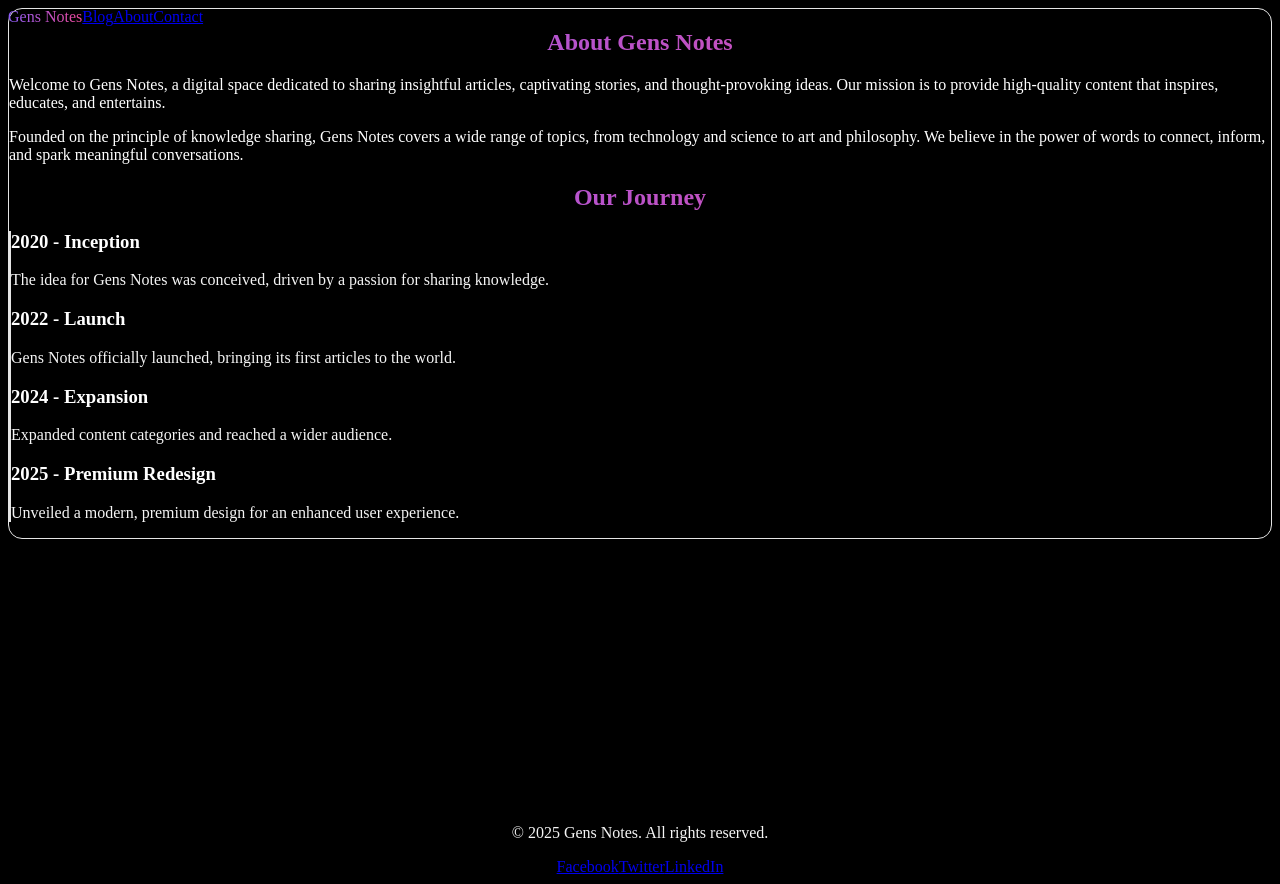
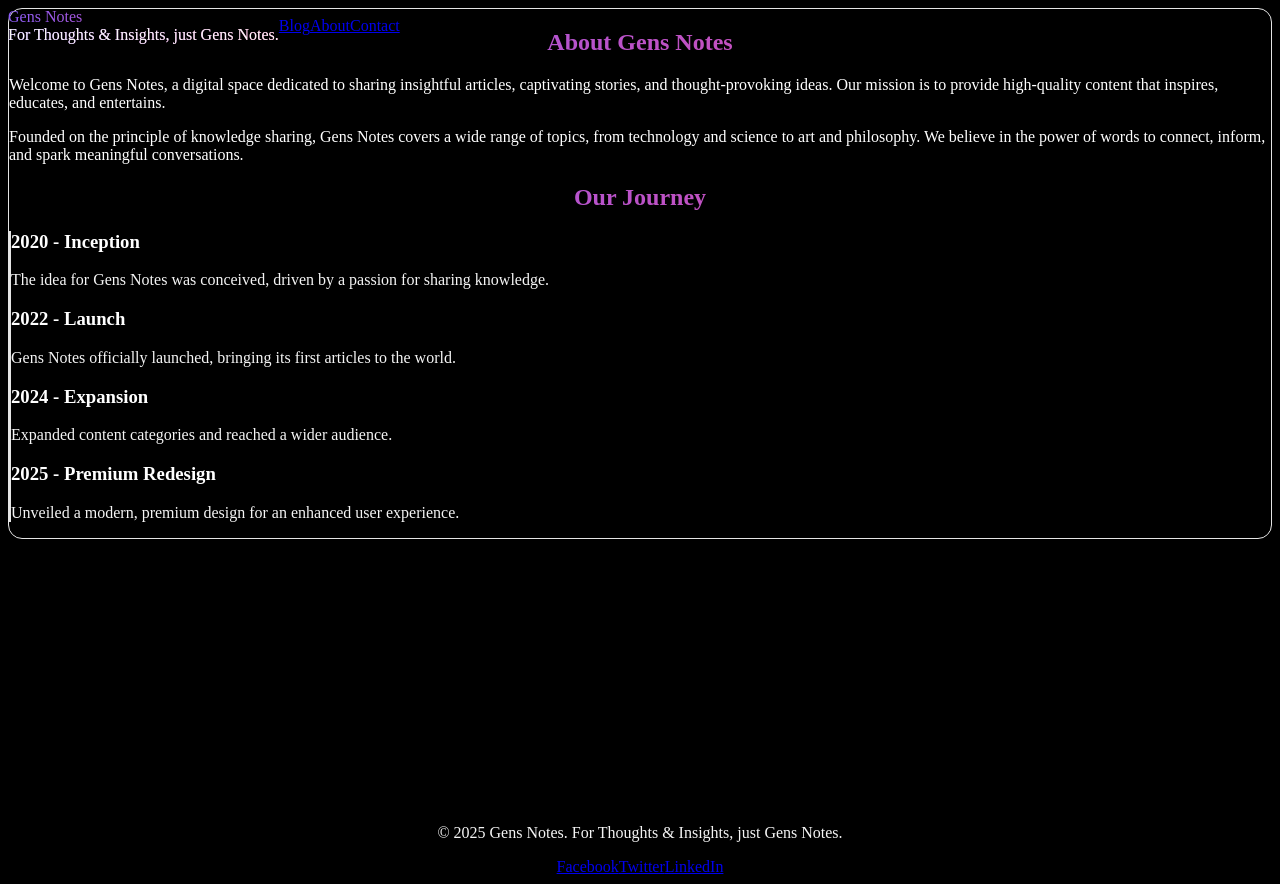
Before and after one commit to gentaron/nextjs-gens-notes, a Next.js app in the folder gens-notes-premium/: page /about in a window 1280 px wide. Built offline with nearby package versions, Linux system fonts and the light colour scheme.

Commit message:
feat: update title and subtitle to "Gens Notes" and "For Thoughts & Insights, just Gens Notes."

```diff
--- a/gens-notes-premium/src/app/layout.tsx
+++ b/gens-notes-premium/src/app/layout.tsx
@@ -16,7 +16,7 @@ const geistMono = Geist_Mono({
 
 export const metadata: Metadata = {
   title: "Gens Notes",
-  description: "A modern, premium blog for Gens Notes",
+  description: "For Thoughts & Insights, just Gens Notes.",
 };
 
 export default function RootLayout({
@@ -39,8 +39,9 @@ export default function RootLayout({
         {/* Floating Navigation Bar */}
         <nav className="fixed top-0 left-0 right-0 z-50 p-4 backdrop-blur-lg bg-white/10 shadow-lg">
           <div className="max-w-7xl mx-auto flex justify-between items-center">
-            <Link href="/" className="text-2xl font-bold text-gradient">
-              Gens Notes
+            <Link href="/" className="text-2xl font-bold text-gradient flex flex-col">
+              <span>Gens Notes</span>
+              <span className="text-sm text-secondary">For Thoughts & Insights, just Gens Notes.</span>
             </Link>
             <div className="space-x-4">
               <Link href="/blog" className="text-pure-white hover:text-cyan-accent transition-colors">
@@ -66,7 +67,7 @@ export default function RootLayout({
 
         {/* Footer */}
         <footer className="relative z-10 py-8 text-center text-secondary">
-          <p>&copy; {new Date().getFullYear()} Gens Notes. All rights reserved.</p>
+          <p>&copy; {new Date().getFullYear()} Gens Notes. For Thoughts & Insights, just Gens Notes.</p>
           <div className="flex justify-center space-x-4 mt-4">
             <a href="#" className="text-pure-white hover:text-cyan-accent transition-colors">
               Facebook
```
